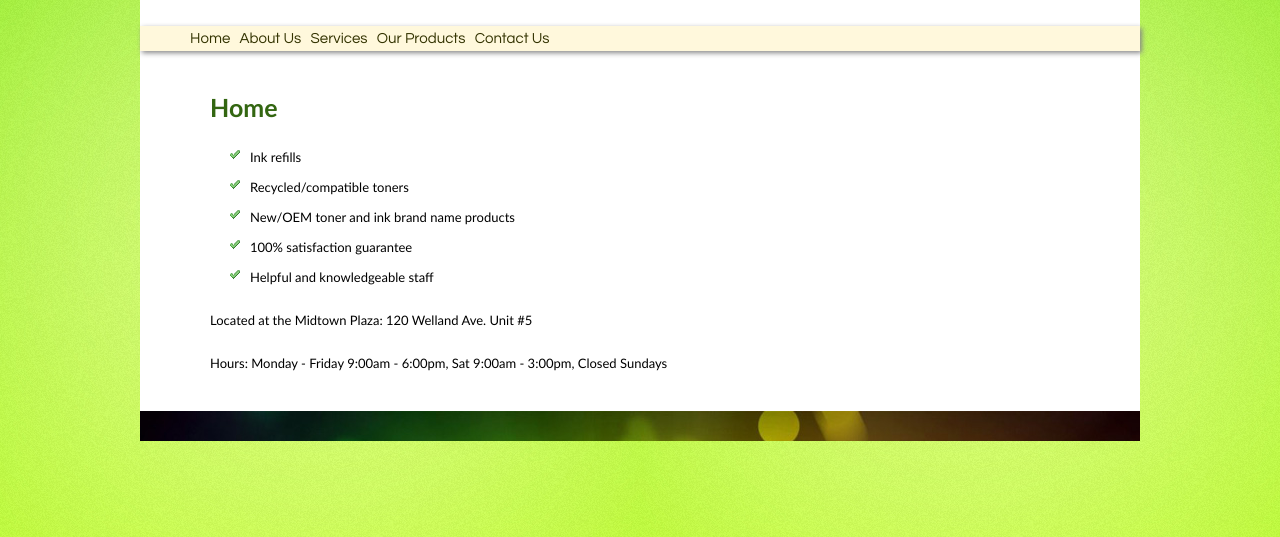
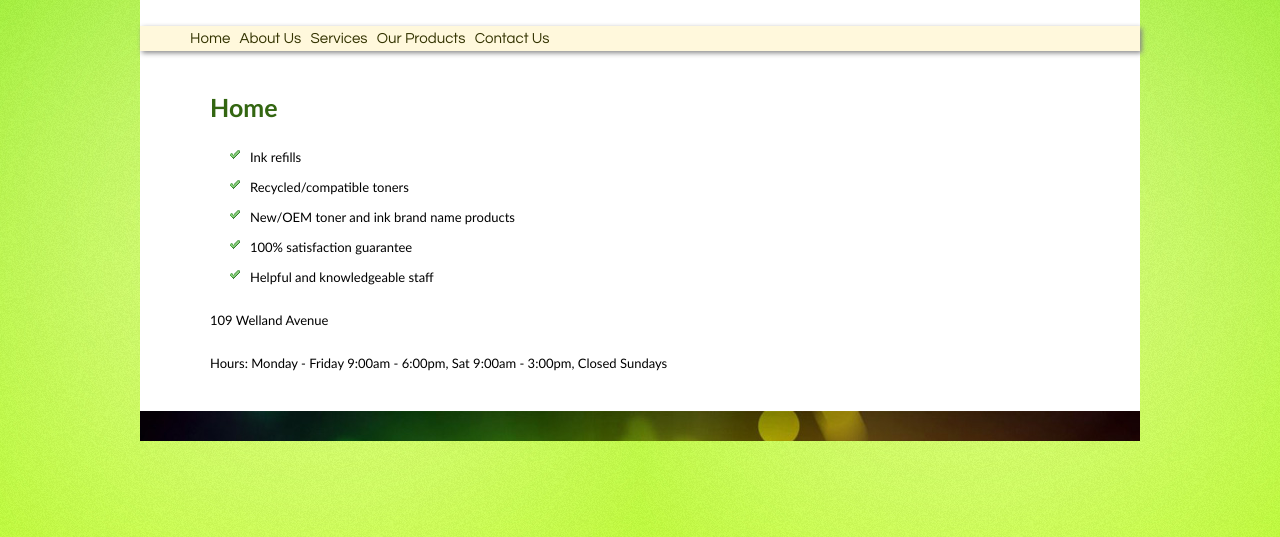
Before and after one commit to NiagaraToner/niagaratoner.github.io, a plain HTML site: page index.html in a window 1280 px wide. Shown: the part 263-800 px from the top of the page. Drawn offline with Linux system fonts and the light colour scheme.

Commit message:
Update index.html

```diff
--- a/index.html
+++ b/index.html
@@ -28,7 +28,7 @@ background-attachment: fixed;
 <li>100% satisfaction guarantee</li>
 <li> Helpful and knowledgeable staff </li>
 </ul>
-<p>Located at the Midtown Plaza: 120 Welland Ave. Unit #5</p>
+<p>109 Welland Avenue</p>
 <p>Hours: Monday - Friday 9:00am - 6:00pm, Sat 9:00am - 3:00pm, Closed Sundays</p>
 </div>
 <div id="footer">
```
